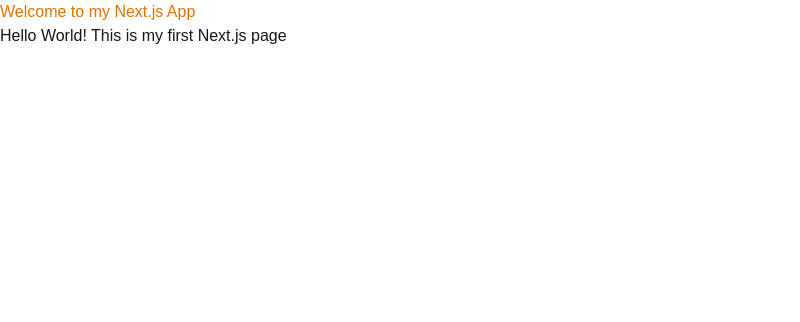
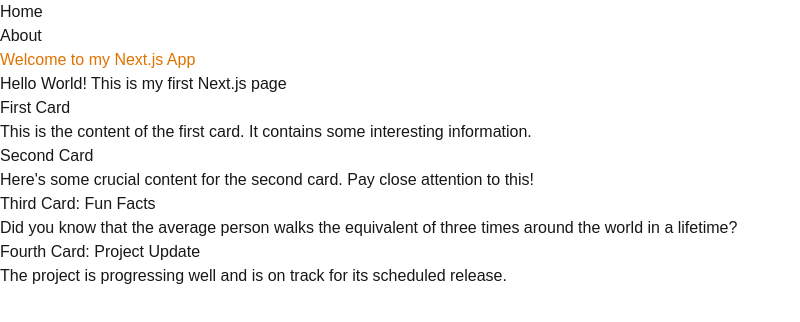
Before and after one commit to mojet66/alx-project-0x02-setup, a Next.js app in the folder alx-project-0x02/: page / in a window 1280 px wide. Shown: the top 322 px of the page, without its empty margins (0-800 px from the left). Built offline with nearby package versions, Linux system fonts and the light colour scheme.

Commit message:
Create a reuseable card component

```diff
--- /dev/null
+++ b/alx-project-0x02/components/common/Card.tsx
@@ -0,0 +1,13 @@
+import React from "react";
+import { CardProps } from "@/interfaces";
+
+const Card: React.FC<CardProps> = ({ title, content }) => {
+  return (
+    <div>
+      <h2>{title}</h2>
+      <p>{content}</p>
+    </div>
+  );
+};
+
+export default Card;
--- a/alx-project-0x02/interfaces/index.ts
+++ b/alx-project-0x02/interfaces/index.ts
@@ -0,0 +1,4 @@
+export interface CardProps {
+  title: string;
+  content: string;
+}
--- a/alx-project-0x02/pages/home.tsx
+++ b/alx-project-0x02/pages/home.tsx
@@ -1,9 +1,34 @@
+import Header from "@/components/layout/Header";
+import Card from "@/components/common/Card";
 import React from "react";
 
 const Homepage = () => {
   return (
     <div>
-      <h1>This is the heading to my homepage</h1>
+      <Header />
+      <div>
+        <h1>This is the heading to my homepage</h1>
+      </div>
+      <div>
+        <Card
+          title="First Card"
+          content="This is the content of the first card. It contains some interesting information."
+        />
+        <Card
+          title="Second Card"
+          content="Here's some crucial content for the second card. Pay close attention to this!"
+        />
+
+        <Card
+          title="Third Card: Fun Facts"
+          content="Did you know that the average person walks the equivalent of three times around the world in a lifetime?"
+        />
+
+        <Card
+          title="Fourth Card: Project Update"
+          content="The project is progressing well and is on track for its scheduled release."
+        />
+      </div>
     </div>
   );
 };
--- a/alx-project-0x02/pages/index.tsx
+++ b/alx-project-0x02/pages/index.tsx
@@ -1,10 +1,35 @@
+import Header from "@/components/layout/Header";
+import Card from "@/components/common/Card";
 import React from "react";
 
 const Landingpage = () => {
   return (
     <div>
-      <h1 className="text-amber-600">Welcome to my Next.js App</h1>
-      <p>Hello World! This is my first Next.js page</p>
+      <Header />
+      <div>
+        <h1 className="text-amber-600">Welcome to my Next.js App</h1>
+        <p>Hello World! This is my first Next.js page</p>
+      </div>
+      <div>
+        <Card
+          title="First Card"
+          content="This is the content of the first card. It contains some interesting information."
+        />
+        <Card
+          title="Second Card"
+          content="Here's some crucial content for the second card. Pay close attention to this!"
+        />
+
+        <Card
+          title="Third Card: Fun Facts"
+          content="Did you know that the average person walks the equivalent of three times around the world in a lifetime?"
+        />
+
+        <Card
+          title="Fourth Card: Project Update"
+          content="The project is progressing well and is on track for its scheduled release."
+        />
+      </div>
     </div>
   );
 };
```
